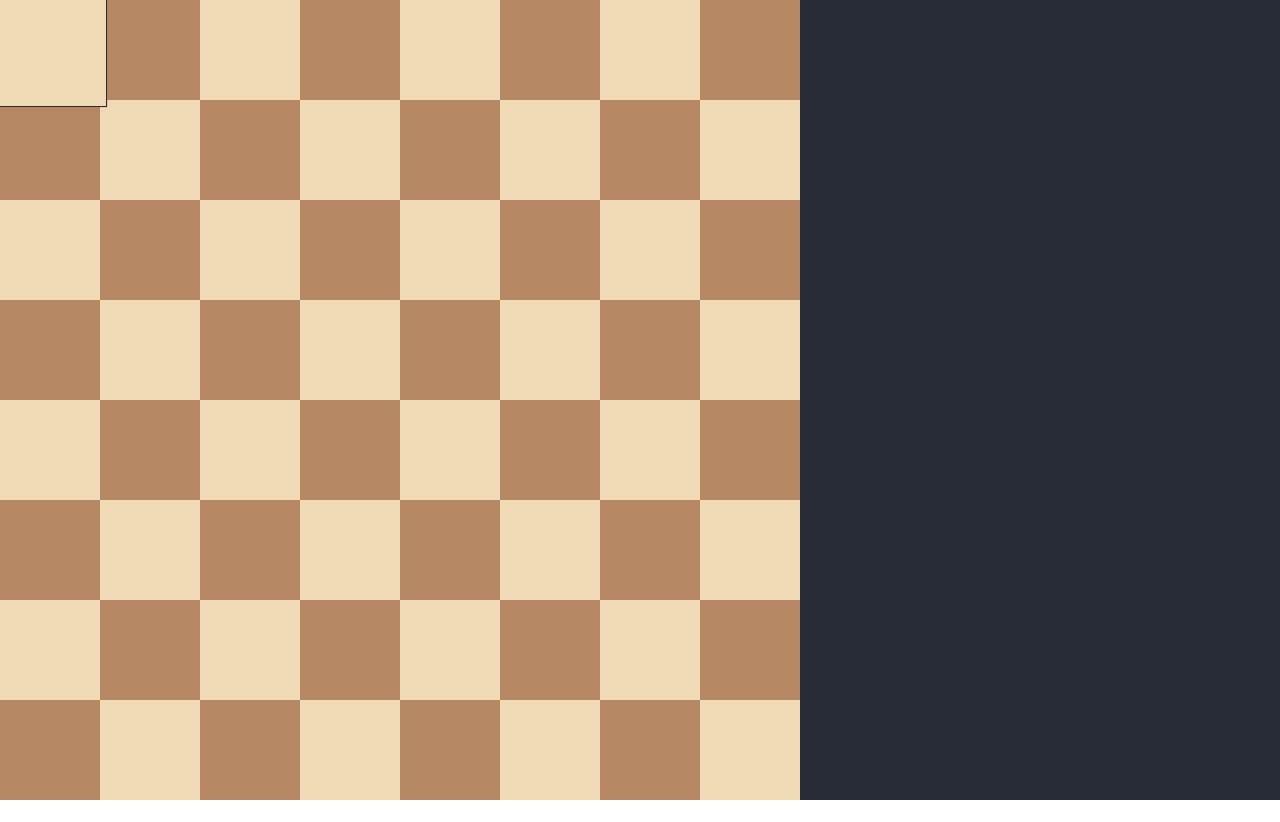
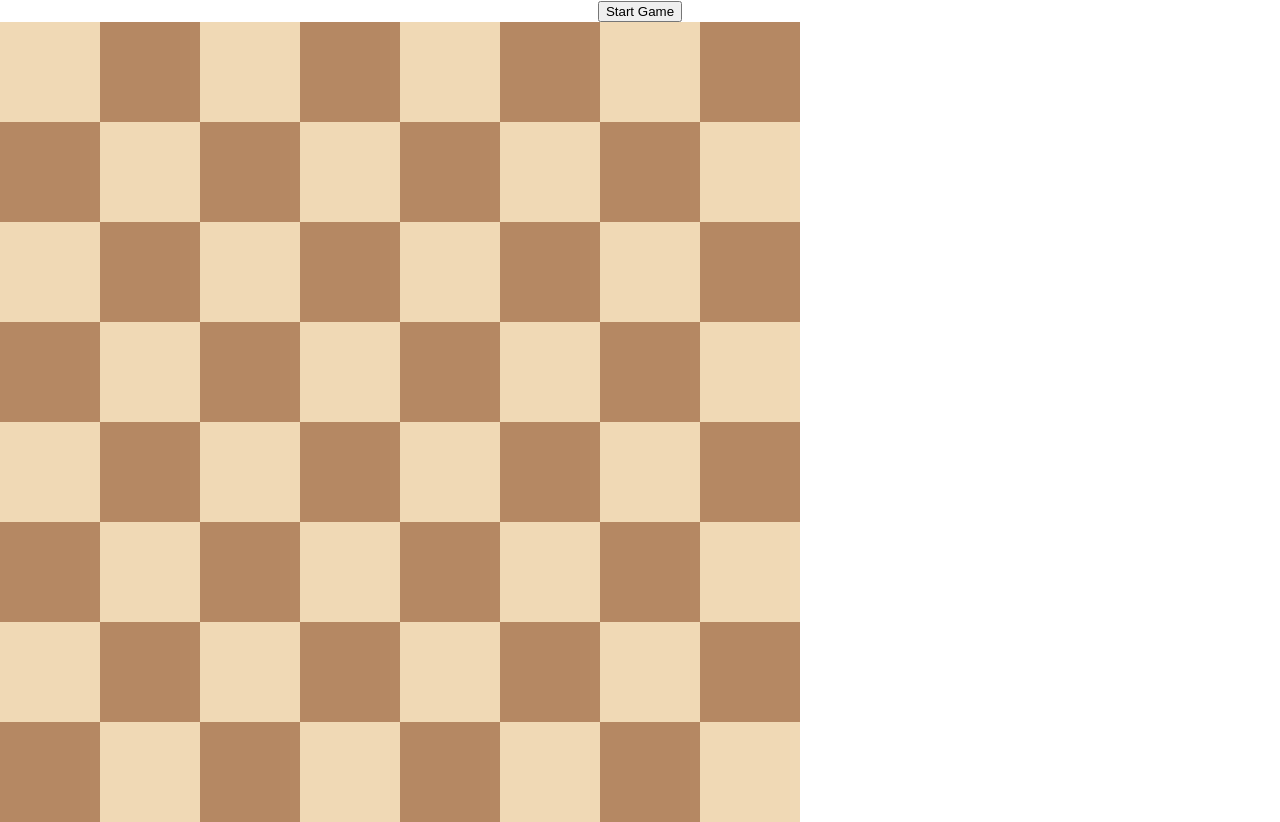
Before and after one commit to mr-rjh3/N-Queens-Solver, a React (Create React App) app: page / in a window 1280 px wide. Before the commit the page ends 800 px from the top, so only its background shows below. Built offline with nearby package versions, Linux system fonts and the light colour scheme.

Commit message:
Added queen to squares that are clicked

```diff
--- a/src/App.js
+++ b/src/App.js
@@ -5,9 +5,8 @@ import Board from './components/Board';
 function App() { // This returns HTML code
   return (
     <div className="App">
-      <header className="App-header">
-        <Board />
-      </header>
+      <button className="button">Start Game</button>
+      <Board />
     </div>
   );
 }
```
